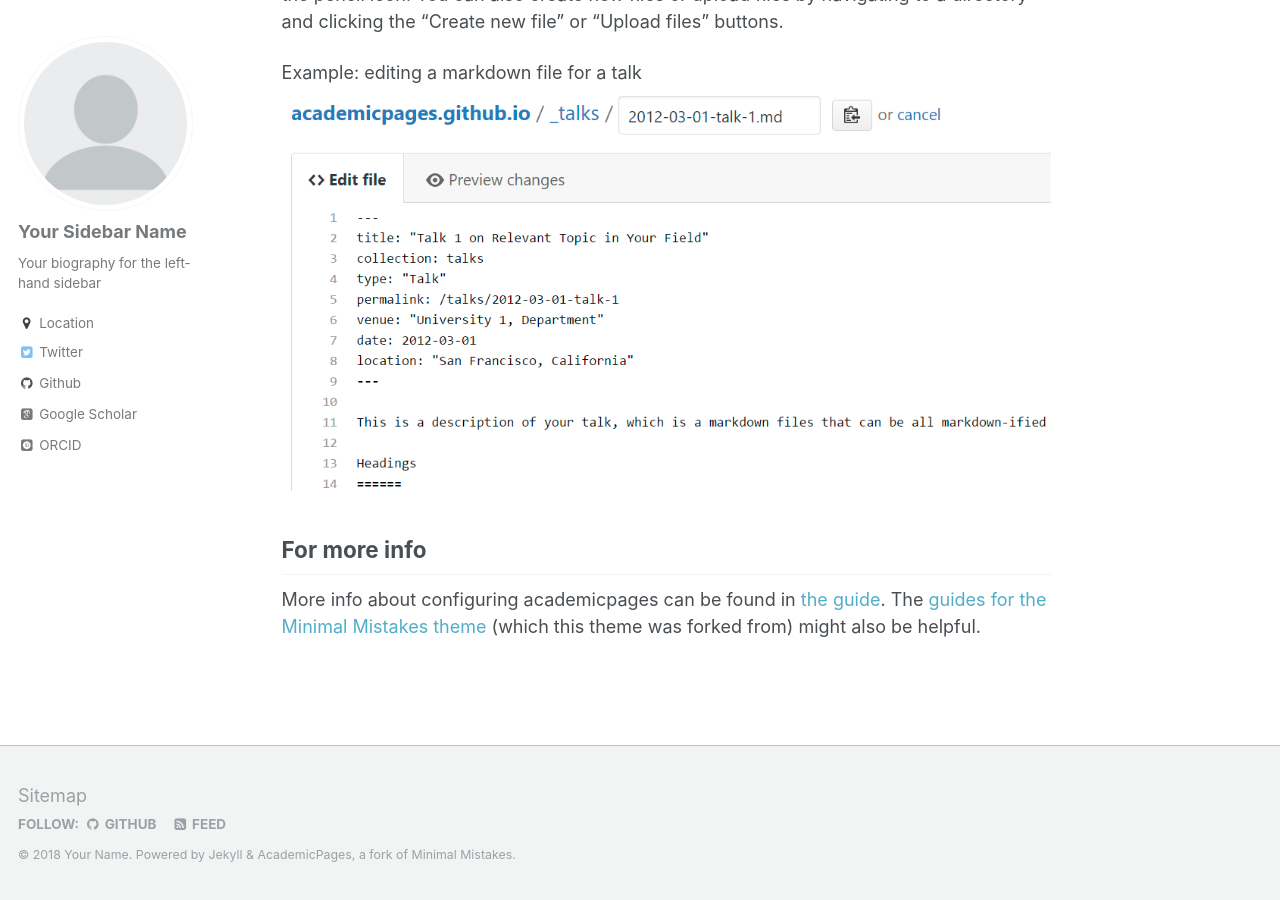
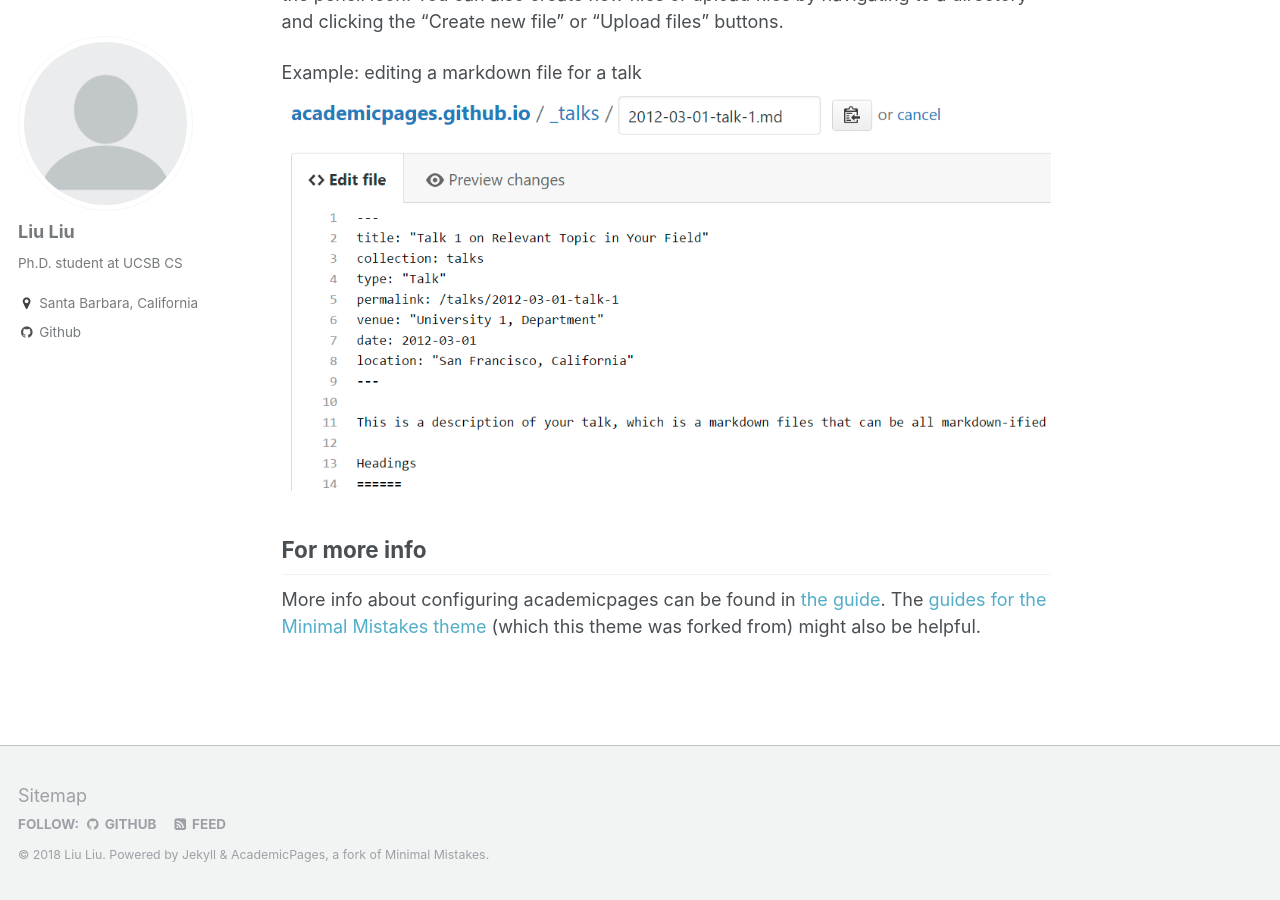
Before and after one commit to deepspike/liuliu-cs.github.io, a Jekyll site: the page built from _pages/about.md, in a window 1280 px wide and 900 px high, scrolled down 2510 px. Built offline with Jekyll 4.4.1, drawn with Linux system fonts in a browser that asks for light colours; some web fonts are replaced; some of the changed text lies outside the part shown.

Commit message:
Update _config.yml

```diff
--- a/_config.yml
+++ b/_config.yml
@@ -7,13 +7,13 @@
 
 # Site Settings
 locale                   : "en-US"
-title                    : "Your Name / Site Title"
+title                    : "Liu Liu"
 title_separator          : "-"
-name                     : &name "Your Name"
-description              : &description "personal description"
-url                      : https://academicpages.github.io # the base hostname & protocol for your site e.g. "https://mmistakes.github.io"
+name                     : &name "Liu Liu"
+description              : &description "Ph.D. student from the department of Computer Science at UCSB"
+url                      : https://liuliu-cs.github.io # the base hostname & protocol for your site e.g. "https://mmistakes.github.io"
 baseurl                  : "" # the subpath of your site, e.g. "/blog"
-repository               : "academicpages/academicpages.github.io"
+repository               : "liuliu-cs/academicpages.github.io"
 teaser                   :  # filename of teaser fallback teaser image placed in /images/, .e.g. "500x300.png"
 breadcrumbs              : false # true, false (default)
 words_per_minute         : 160
@@ -78,12 +78,12 @@ analytics:
 
 # Site Author
 author:
-  name             : "Your Sidebar Name"
+  name             : "Liu Liu"
   avatar           : "profile.png"
-  bio              : "Your biography for the left-hand sidebar"
-  location         : "Location"
+  bio              : "Ph.D. student at UCSB CS"
+  location         : "Santa Barbara, California"
   employer         :
-  googlescholar    : "http://yourfullgooglescholarurl.com"
+  googlescholar    :
   email            :
   uri              :
   bitbucket        :
@@ -92,19 +92,19 @@ author:
   flickr           :
   facebook         :
   foursquare       :
-  github           : "academicpages"
+  github           : "liuliu-cs"
   google_plus      :
   keybase          :
   instagram        :
   lastfm           :
   linkedin         :
-  orcid            : "http://orcid.org/yourorcidurl"
+  orcid            : #"http://orcid.org/yourorcidurl"
   pinterest        :
   soundcloud       :
   stackoverflow    : # http://stackoverflow.com/users/123456/username
   steam            :
   tumblr           :
-  twitter          : "replacethistwitterhandle"
+  twitter          : #"replacethistwitterhandle"
   vine             :
   weibo            :
   xing             :
```
